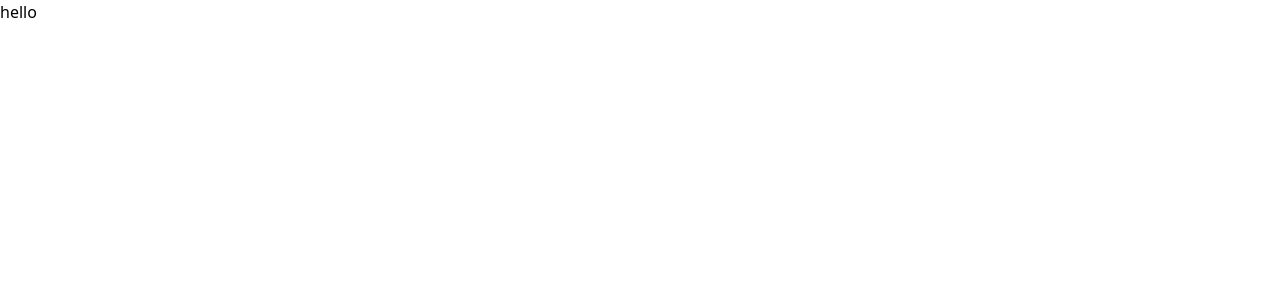
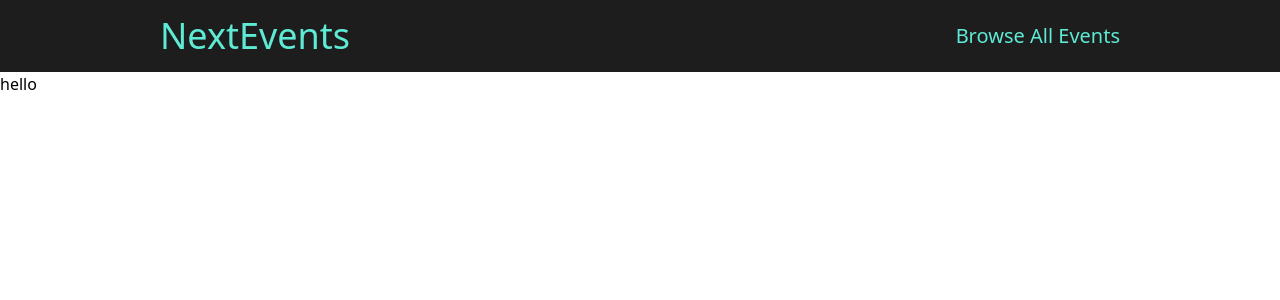
Before and after one commit to MKhodagholi/next-event, a Next.js app: page / in a window 1280 px wide. Shown: the top 300 px of the page. Built offline with nearby package versions, Linux system fonts and the light colour scheme.

Commit message:
2. add Nav & change some color (now I will use tailwindcss colors)

```diff
--- a/components/Layout/Nav.jsx
+++ b/components/Layout/Nav.jsx
@@ -1,3 +1,14 @@
+import Link from "next/link";
+
 export default function Nav() {
-  return <nav></nav>;
+  return (
+    <nav className="flex justify-between items-center px-40 py-4 text-teal-300 bg-black-400">
+      <Link href="/">
+        <h1 className="text-4xl">NextEvents</h1>
+      </Link>
+      <Link href="/events">
+        <h3 className="text-xl">Browse All Events</h3>
+      </Link>
+    </nav>
+  );
 }
--- a/pages/index.jsx
+++ b/pages/index.jsx
@@ -1,5 +1,7 @@
+import Layout from "../components/Layout/Layout";
+
 function App() {
-  return <h1>hello</h1>;
+  return <Layout>hello</Layout>;
 }
 
 export default App;
--- a/tailwind.config.js
+++ b/tailwind.config.js
@@ -6,17 +6,13 @@ module.exports = {
   ],
   theme: {
     extend: {
-      primaryColor: "#01B994",
+      colors: {
         black: {
           400: "#1d1d1d",
           600: "#aaa",
           700: "#888",
           900: "#222",
         },
-      green: {
-        100: "#DCF0EE",
-        400: "#7AFEF4",
-        600: "#01B992",
       },
     },
   },
```
Lines whose indentation alone changed are shown as unchanged.
